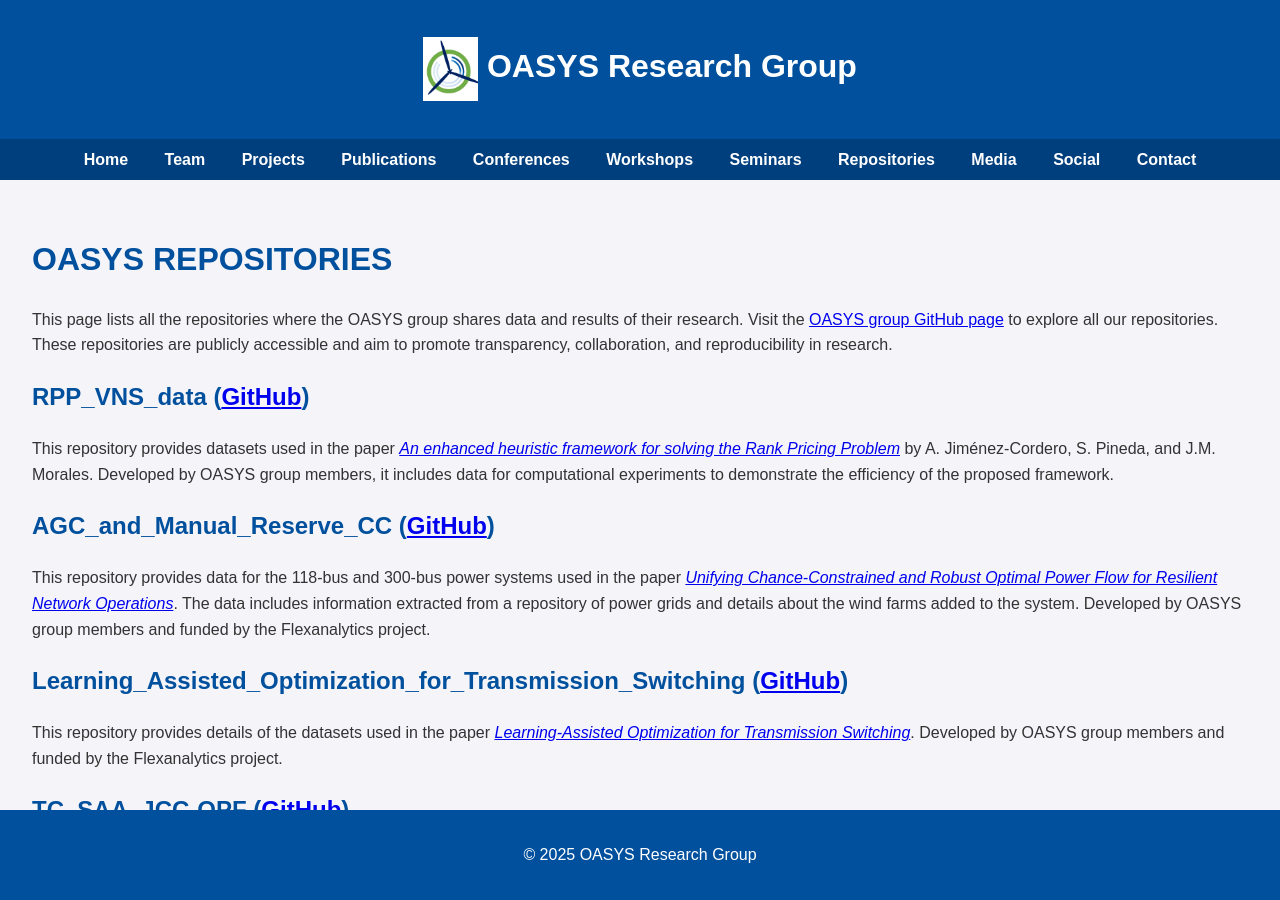
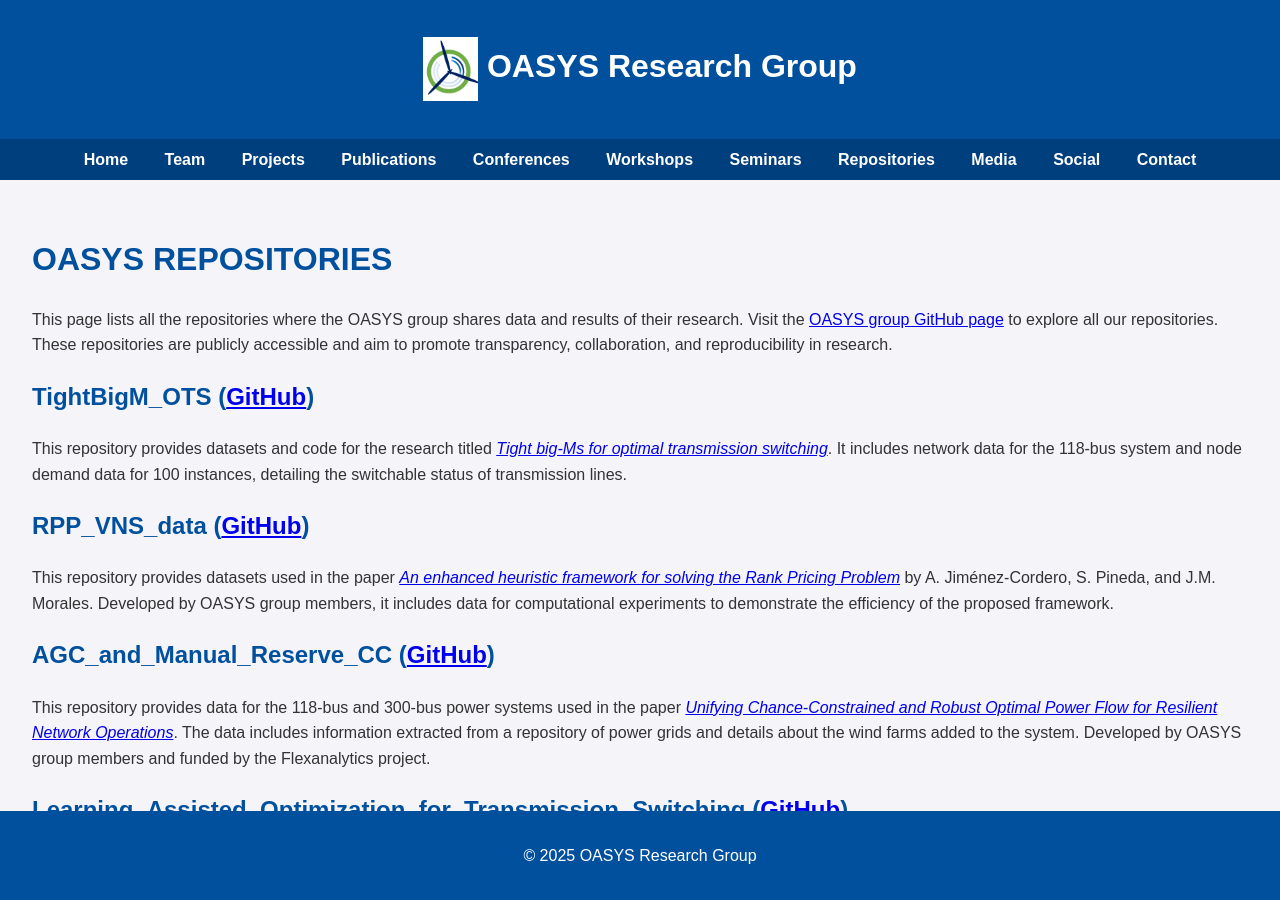
Before and after one commit to groupoasys/groupoasys.github.io, a Jekyll site: the page built from repositories.md, in a window 1280 px wide and 900 px high. Built offline with Jekyll 4.4.1, drawn with Linux system fonts in a browser that asks for light colours.

Commit message:
add repository tightbigM

```diff
--- a/repositories.md
+++ b/repositories.md
@@ -9,6 +9,10 @@ permalink: /repositories/
 This page lists all the repositories where the OASYS group shares data and results of their research. Visit the [OASYS group GitHub page](https://github.com/groupoasys) to explore all our repositories. These repositories are publicly accessible and aim to promote transparency, collaboration, and reproducibility in research.
 
 <!-- Add the list of repositories below -->
+
+## TightBigM_OTS ([GitHub](https://github.com/groupoasys/TightBigM_OTS))
+
+This repository provides datasets and code for the research titled [*Tight big-Ms for optimal transmission switching*](https://www.sciencedirect.com/science/article/pii/S0378779624005066). It includes network data for the 118-bus system and node demand data for 100 instances, detailing the switchable status of transmission lines.
 
 ## RPP_VNS_data ([GitHub](https://github.com/groupoasys/RPP_VNS_data))
 
```
Also changed, not shown: 2 other files.
